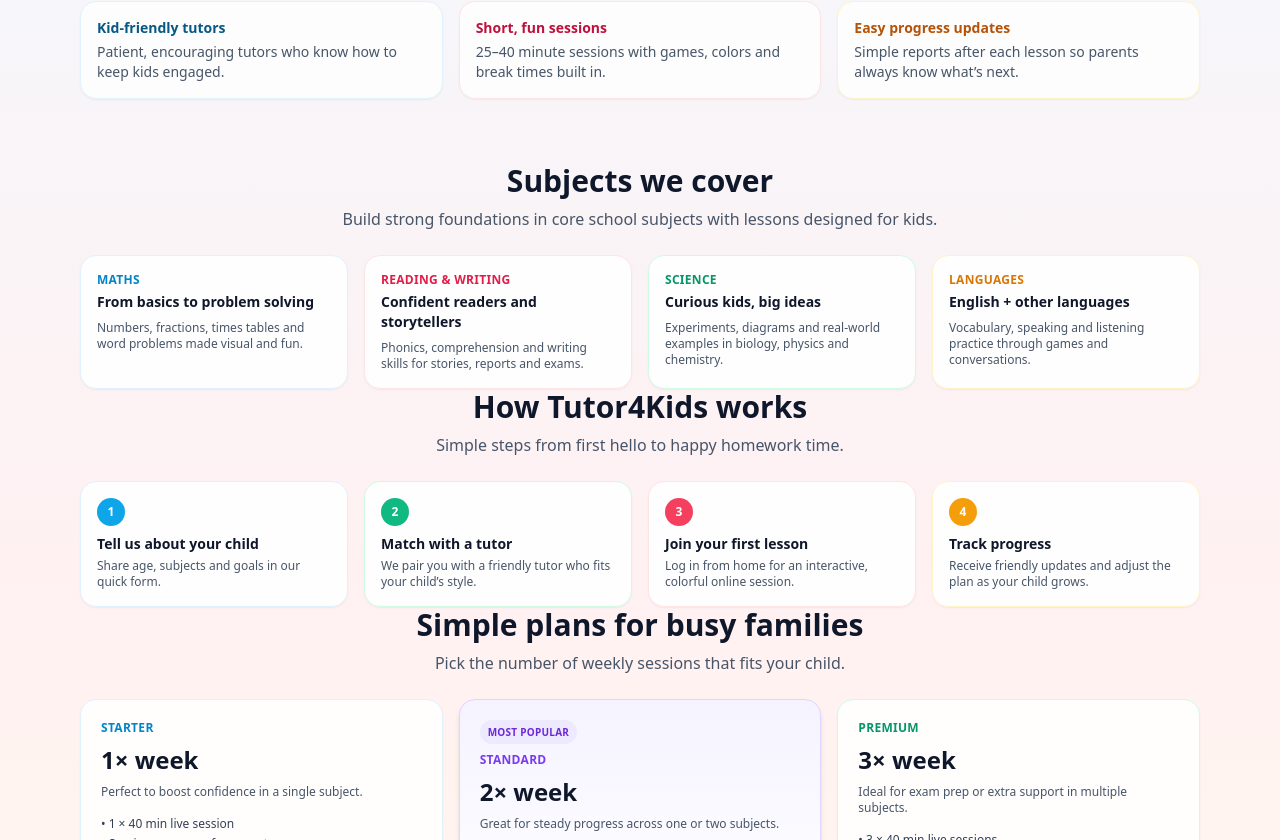
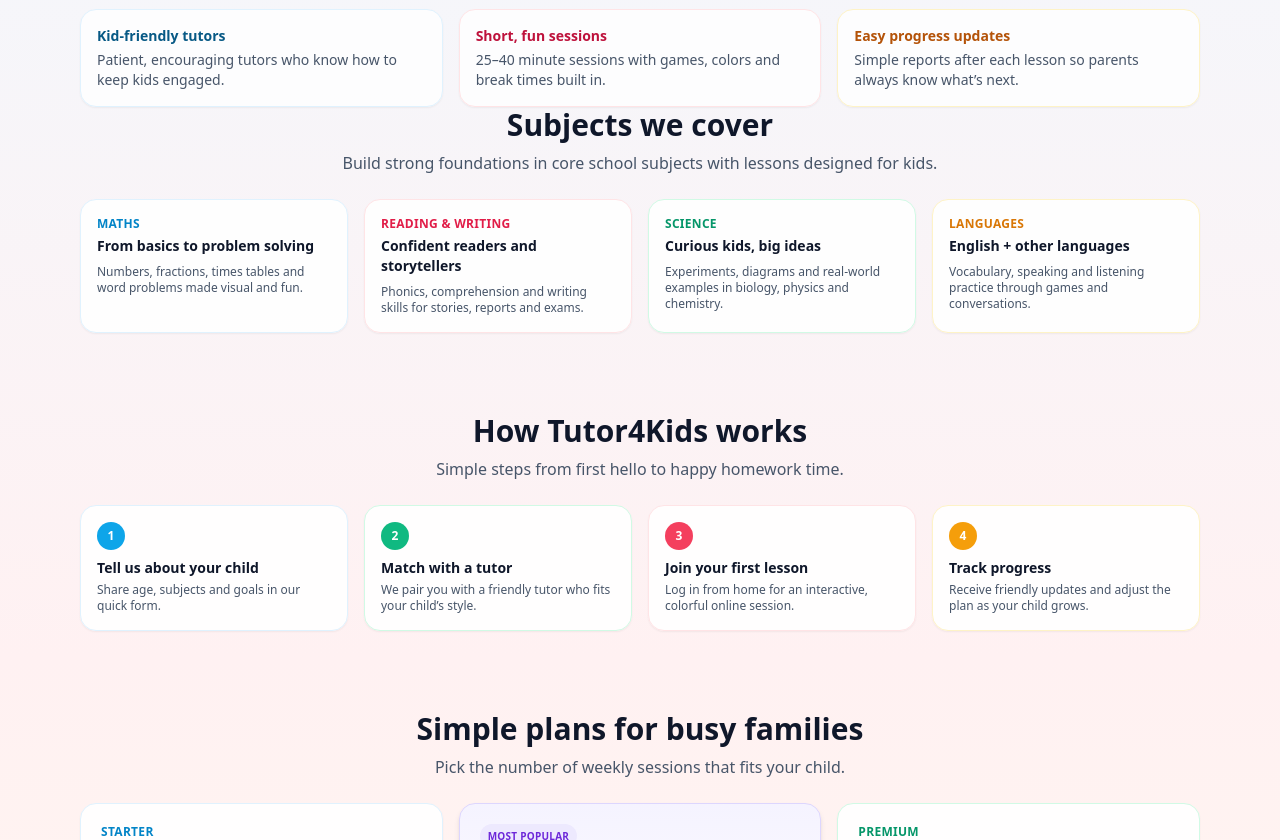
Before and after one commit to Blina16/Lab-1-Project, a React (Vite) app in the folder react-tailwind-app/: page / in a window 1280 px wide. Shown: the part 400-1240 px from the top of the page. Built offline with nearby package versions, Linux system fonts and the light colour scheme.

Commit message:
Adjust Tutor4Kids layout for more spacious sections

```diff
--- a/react-tailwind-app/src/App.jsx
+++ b/react-tailwind-app/src/App.jsx
@@ -5,7 +5,7 @@ function App() {
     <div className="min-h-screen bg-gradient-to-b from-sky-50 via-rose-50 to-amber-50 text-slate-900">
       <Navbar />
 
-      <main className="mx-auto max-w-6xl px-4 pb-18 pt-10 md:pt-14">
+      <main className="mx-auto max-w-6xl px-4 pb-24 pt-12 md:pt-16">
         {/* Hero */}
         <section className="text-center">
           <p className="mb-3 inline-flex items-center gap-2 rounded-full bg-white/70 px-4 py-1 text-[11px] font-semibold uppercase tracking-[0.2em] text-sky-600 shadow-sm">
@@ -52,7 +52,7 @@ function App() {
         </section>
 
         {/* Subjects */}
-        <section id="subjects" className="mt-16 scroll-mt-24">
+        <section id="subjects" className="mt-18 scroll-mt-24">
           <div className="mb-6 text-center">
             <h2 className="text-2xl font-bold text-slate-900 md:text-3xl">Subjects we cover</h2>
             <p className="mt-2 text-sm text-slate-600 md:text-base">
@@ -84,7 +84,7 @@ function App() {
         </section>
 
         {/* How it works */}
-        <section id="how-it-works" className="mt-18 scroll-mt-24">
+        <section id="how-it-works" className="mt-20 scroll-mt-24">
           <div className="mb-6 text-center">
             <h2 className="text-2xl font-bold text-slate-900 md:text-3xl">How Tutor4Kids works</h2>
             <p className="mt-2 text-sm text-slate-600 md:text-base">
@@ -116,7 +116,7 @@ function App() {
         </section>
 
         {/* Pricing */}
-        <section id="pricing" className="mt-18 scroll-mt-24">
+        <section id="pricing" className="mt-20 scroll-mt-24">
           <div className="mb-6 text-center">
             <h2 className="text-2xl font-bold text-slate-900 md:text-3xl">Simple plans for busy families</h2>
             <p className="mt-2 text-sm text-slate-600 md:text-base">
@@ -159,7 +159,7 @@ function App() {
         </section>
 
         {/* Contact / booking form */}
-        <section id="contact" className="mt-18 scroll-mt-24">
+        <section id="contact" className="mt-22 scroll-mt-24">
           <div className="mb-6 text-center">
             <h2 className="text-2xl font-bold text-slate-900 md:text-3xl">Book a free intro call</h2>
             <p className="mt-2 text-sm text-slate-600 md:text-base">
```
